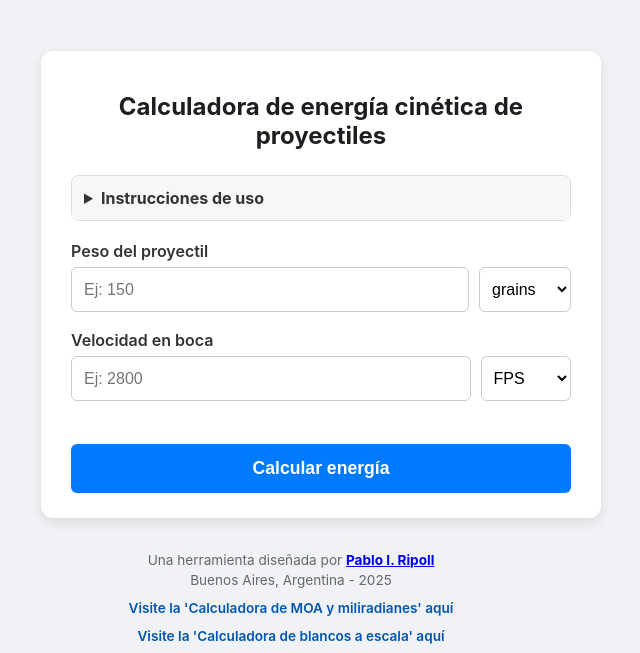
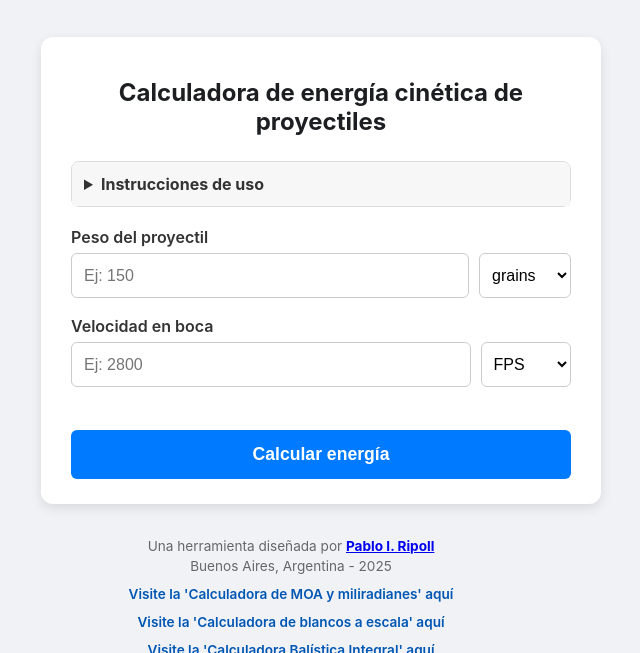
Before and after one commit to pripoll/calculadora-energia-cinetica, a plain HTML site: page index.html in a window 1280 px wide. Shown: the top 653 px of the page, without its empty margins (349-989 px from the left). Drawn offline with Linux system fonts and the light colour scheme.

Commit message:
Add files via upload

```diff
--- a/index.html
+++ b/index.html
@@ -74,6 +74,9 @@
             <p class="footer-link">
                 <a href="https://pripoll.github.io/calculadora-dianas/" target="_blank" rel="noopener noreferrer">Visite la 'Calculadora de blancos a escala' aquí</a>
             </p>
+            <p class="footer-link">
+                <a href="https://pripoll.github.io/calculadora-balistica/" target="_blank" rel="noopener noreferrer">Visite la 'Calculadora Balística Integral' aquí</a>
+            </p>
             <img src="logo.png" alt="Logo del autor" class="footer-logo" onerror="this.style.display='none'">
         </footer>
     </div>
```
